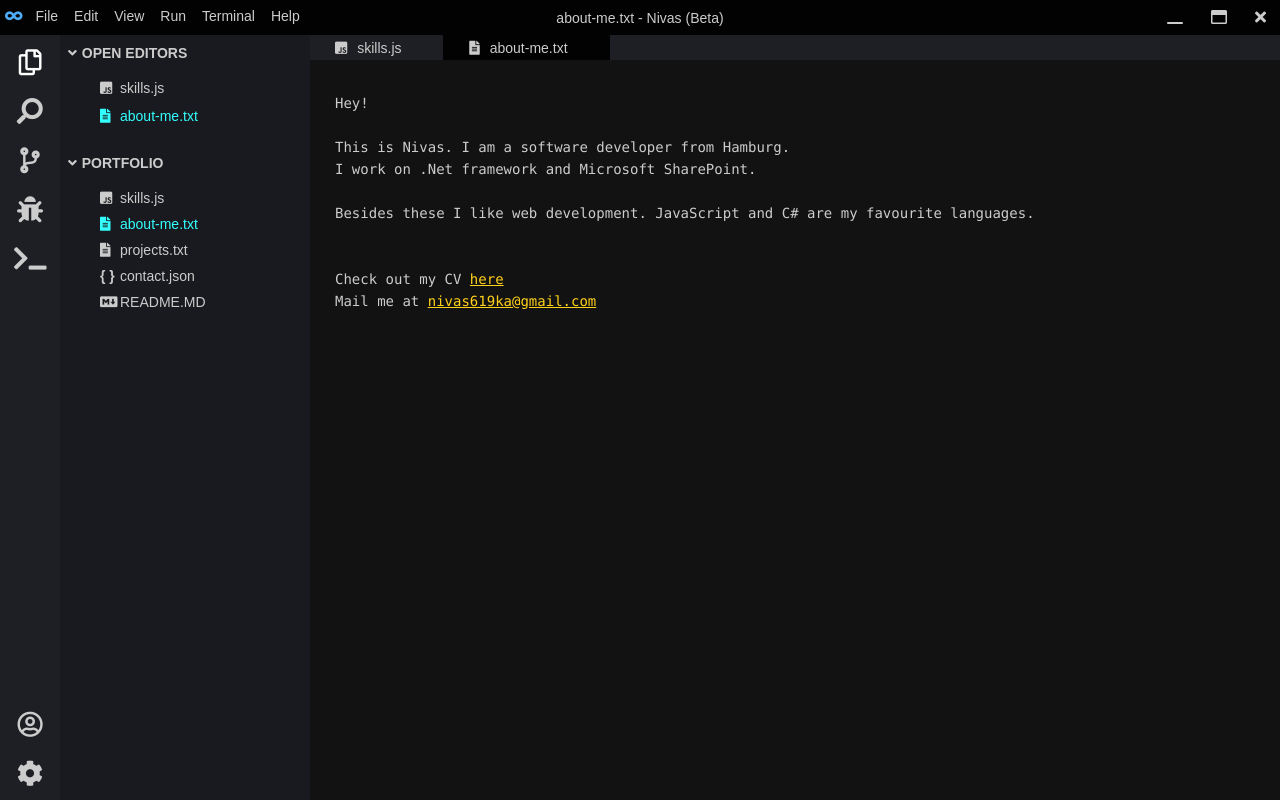
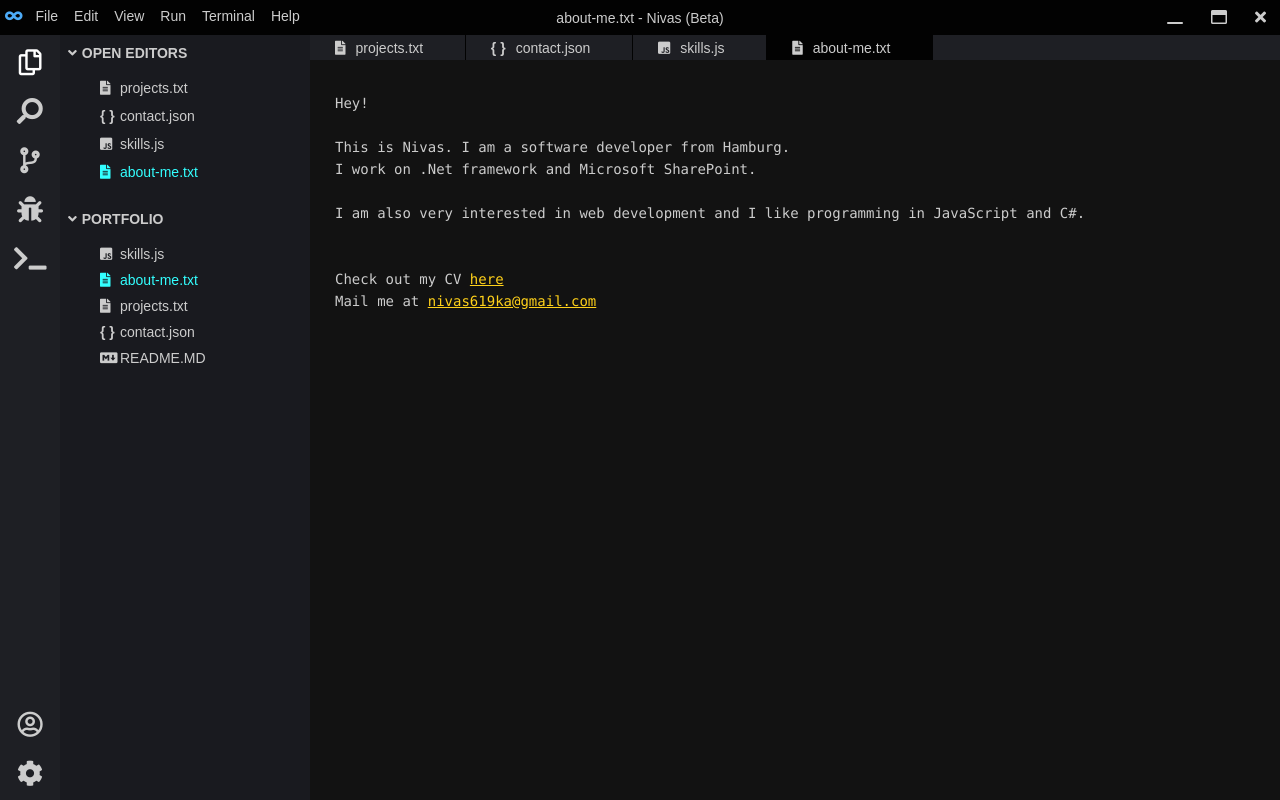
Before and after one commit to nivaska/portfolio, a React (Create React App) app: page / in a window 1280 px wide. Built offline with nearby package versions, Linux system fonts and the light colour scheme.

Commit message:
minor update editor selector

```diff
--- a/src/components/explorer-components/EditorSelector.js
+++ b/src/components/explorer-components/EditorSelector.js
@@ -8,15 +8,24 @@
     super(props);
     this.state = {
       title: props.title,
-      expanded: true
+      expanded: true,
     };
   }
 
   componentDidMount() {
-    const skillsFile = this.props.files.find(f => f.title === "skills.js");
+    const skillsFile = this.props.files.find((f) => f.title === "skills.js");
+    const projectsFile = this.props.files.find(
+      (f) => f.title === "projects.txt"
+    );
+    const contactFile = this.props.files.find(
+      (f) => f.title === "contact.json"
+    );
+
     const experienceFile = this.props.files.find(
-      f => f.title === "about-me.txt"
+      (f) => f.title === "about-me.txt"
     );
+    this.props.openFile(projectsFile);
+    this.props.openFile(contactFile);
     this.props.openFile(skillsFile);
     this.props.openFile(experienceFile);
   }
@@ -33,7 +42,7 @@
     const renderFilesList = () => {
       return (
         <ul className="list-editors">
-          {this.props.files.map(file => {
+          {this.props.files.map((file) => {
             const activeFileStyles =
               this.props.activeFile &&
               this.props.activeFile.title === file.title
@@ -81,10 +90,10 @@
   }
 }
 
-const mapStateToProps = state => {
+const mapStateToProps = (state) => {
   return {
     files: state.allFiles,
-    activeFile: state.activeFile
+    activeFile: state.activeFile,
   };
 };
 
--- a/src/textContent.js
+++ b/src/textContent.js
@@ -13,7 +13,7 @@
 This is Nivas. I am a software developer from Hamburg.
 I work on .Net framework and Microsoft SharePoint.
 
-Besides these I like web development. JavaScript and C# are my favourite languages.
+I am also very interested in web development and I like programming in JavaScript and C#.
 
 <div contentEditable="false">
 Check out my CV <a href="https://drive.google.com/file/d/1uy4w4IIiSy-KHiGdHNLO648fHf4ZtvUA/view?usp=sharing" target="_blank">here</a>
```
